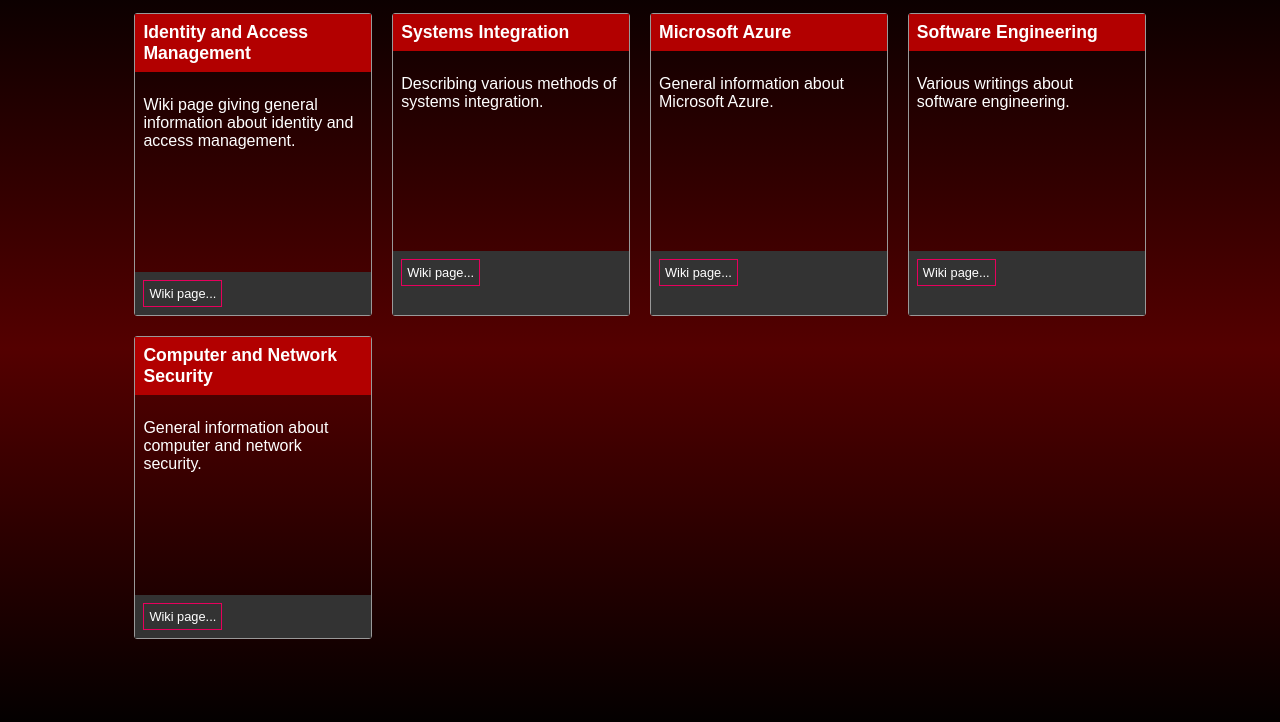
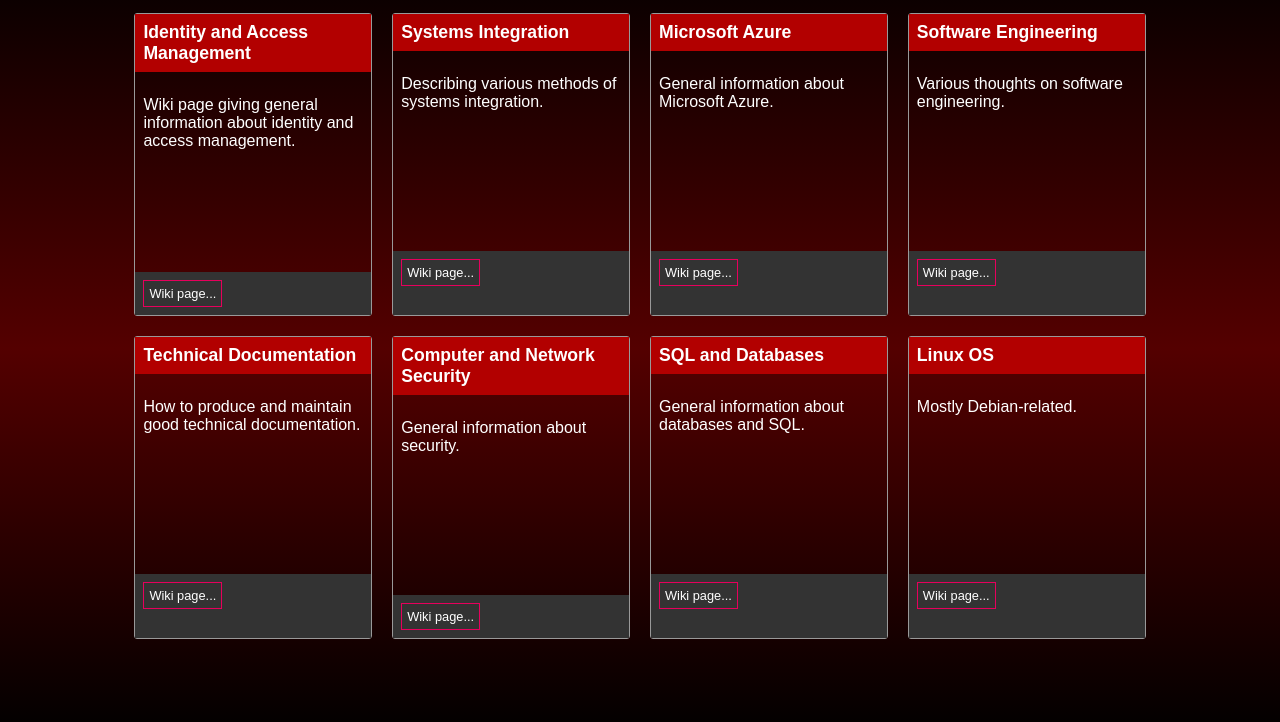
Before and after one commit to emma-scarbrough/emma-scarbrough.github.io, a plain HTML site: page index.html in a window 1280 px wide. Shown: the part 60-782 px from the top of the page. Drawn offline with Linux system fonts and the light colour scheme.

Commit message:
Update index.html

```diff
--- a/index.html
+++ b/index.html
@@ -56,27 +56,82 @@
 					<header>
 						<h2>Software Engineering</h2>
 					</header>
-
 					<div class="content">
 						<p>
-							Various writings about software engineering.
+							Various thoughts on software engineering.
 						</p>
 					</div>
-					<footer><button class="main-button">Wiki page...</button></footer>
+					<footer>
+						<a href="https://github.com/emma-scarbrough/emma-scarbrough.github.io/wiki/Software-Engineering">
+							<button class="main-button">Wiki page...</button>
+						</a>
+					</footer>
+				</article>
+
+				<article class="card">
+					<header>
+						<h2>Technical Documentation</h2>
+					</header>
+					<div class="content">
+						<p>
+							How to produce and maintain good technical documentation.
+						</p>
+					</div>
+				<footer>
+					<a href="https://github.com/emma-scarbrough/emma-scarbrough.github.io/wiki/Security">
+						<button class="main-button">Wiki page...</button>
+					</a>
+				</footer>
 				</article>
 
 				<article class="card">
 					<header>
 						<h2>Computer and Network Security</h2>
 					</header>
-
 					<div class="content">
 						<p>
-							General information about computer and network security.
+							General information about security.
 						</p>
 					</div>
-				<footer><button class="main-button">Wiki page...</button></footer>
+				<footer>
+					<a href="https://github.com/emma-scarbrough/emma-scarbrough.github.io/wiki/Security">
+						<button class="main-button">Wiki page...</button>
+					</a>
+				</footer>
 				</article>
+
+				<article class="card">
+					<header>
+						<h2>SQL and Databases</h2>
+					</header>
+					<div class="content">
+						<p>
+							General information about databases and SQL.
+						</p>
+					</div>
+				<footer>
+					<a href="https://github.com/emma-scarbrough/emma-scarbrough.github.io/wiki/Security">
+						<button class="main-button">Wiki page...</button>
+					</a>
+				</footer>
+				</article>
+
+				<article class="card">
+					<header>
+						<h2>Linux OS</h2>
+					</header>
+					<div class="content">
+						<p>
+							Mostly Debian-related.
+						</p>
+					</div>
+				<footer>
+					<a href="https://github.com/emma-scarbrough/emma-scarbrough.github.io/wiki/Security">
+						<button class="main-button">Wiki page...</button>
+					</a>
+				</footer>
+				</article>
+
 			</div>
 
 		</container>
```
